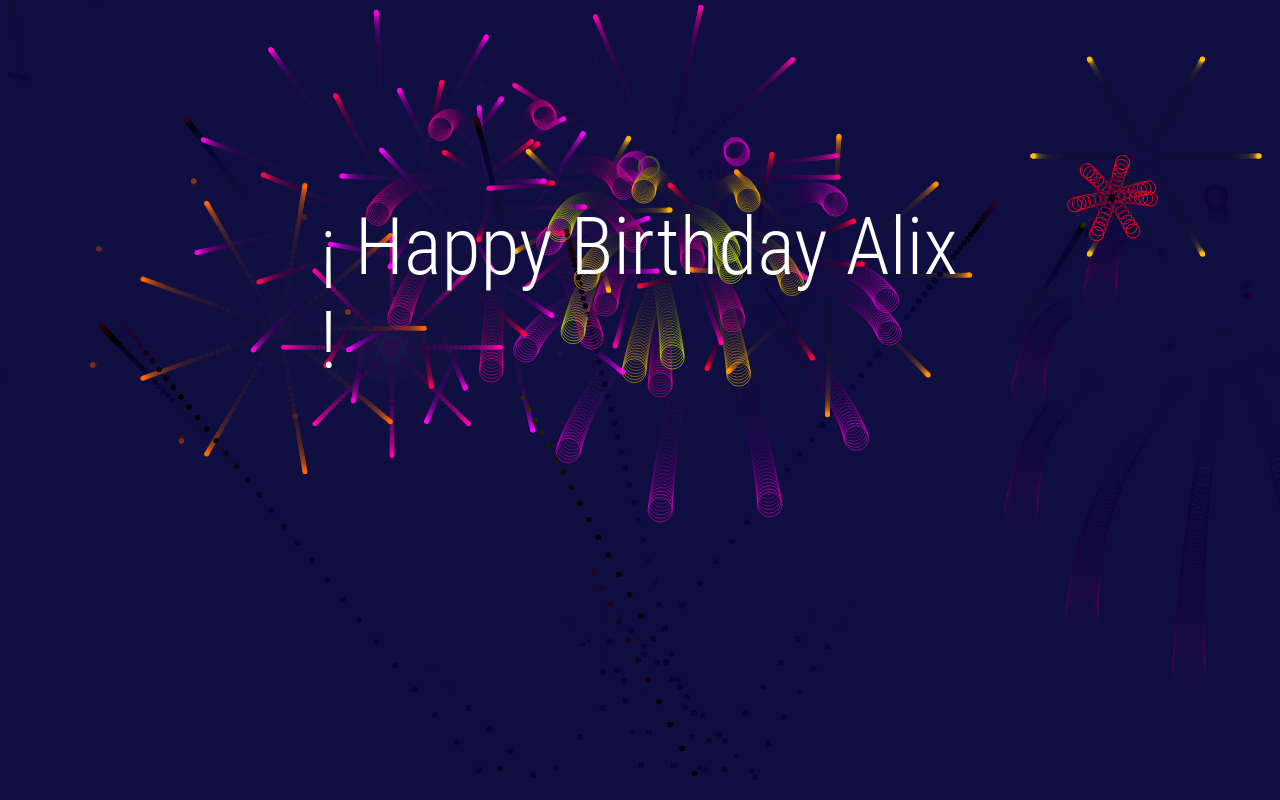
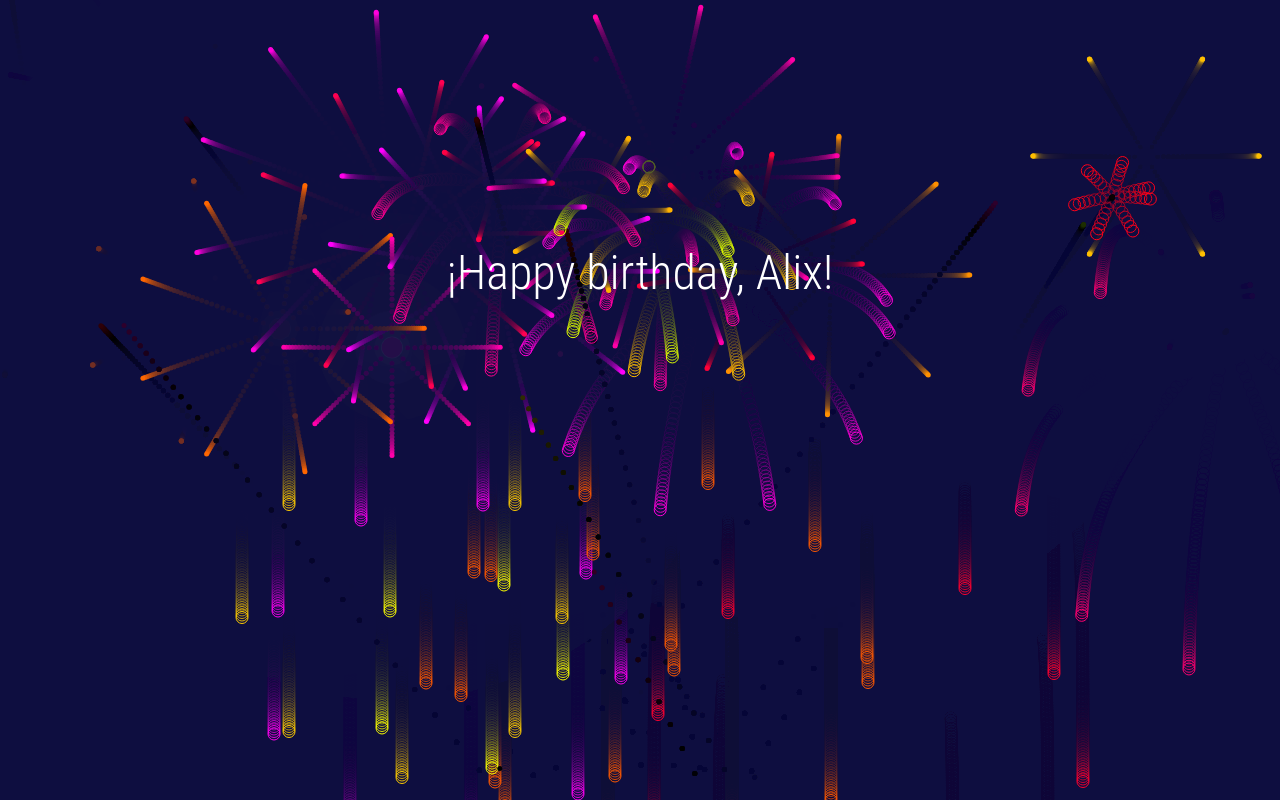
Before and after one commit to Uralberto/Happy-birthday-Alix, a plain HTML site: page docs/index.html in a window 1280 px wide. Drawn offline with Linux system fonts and the light colour scheme.

Commit message:
nombre repo cambiado, title cambiado

```diff
--- a/docs/estilos.css
+++ b/docs/estilos.css
@@ -11,7 +11,7 @@ body {
     transform: translate(-50%, -50%);
     color: #fff;
     font-family: 'Roboto Condensed', sans-serif;
-    font-size: 5em;
+    font-size: 3rem;
     font-weight: 100;
     -webkit-user-select: none;
     user-select: none;
--- a/docs/hb.js
+++ b/docs/hb.js
@@ -217,7 +217,6 @@ class Firework {
 
         this.dead = true;
       } else if (this.tracer) {
-        this.lifetime += 0.15;
         ctx.arc(this.x, this.y, this.lifetime, 0, 2 * Math.PI);
         ctx.strokeStyle =
           "hsla(" +
--- a/docs/index.html
+++ b/docs/index.html
@@ -5,10 +5,10 @@
     <meta http-equiv="X-UA-Compatible" content="IE=edge" />
     <meta name="viewport" content="width=device-width, initial-scale=1.0" />
     <link rel="stylesheet" href="estilos.css" />
-    <title>happy birthday</title>
+    <title>Feliz cumpleaños Alix</title>
   </head>
   <body>
-    <h1>¡ Happy Birthday Alix !</h1>
+    <h1>¡Happy birthday, Alix!</h1>
     <canvas id="birthday"></canvas>
     <script src="hb.js"></script>
   </body>
```
